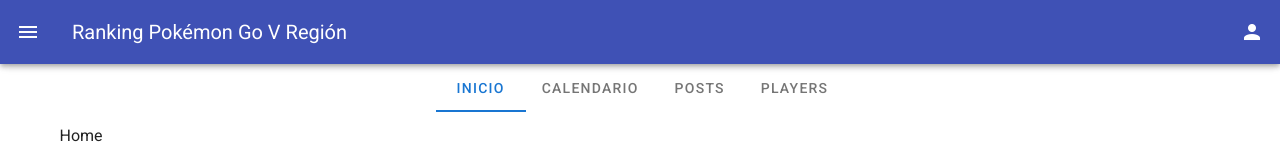
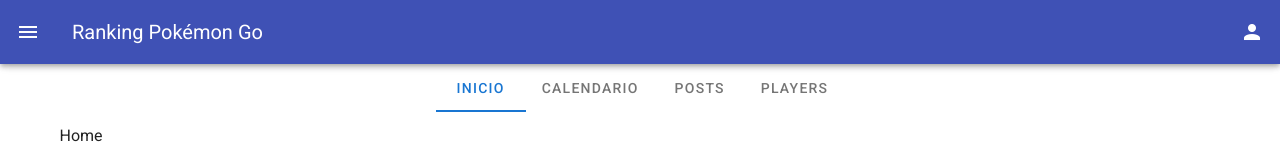
Before and after one commit to Razor7w/Rankpgta, a Vue app: page / in a window 1280 px wide. Shown: the top 160 px of the page. Built offline with nearby package versions, Linux system fonts and the light colour scheme.

Commit message:
Feat: - Se agrega nuevo archivo de lenguaje - Se deja por defecto lenguaje en español

```diff
--- a/src/i18n.js
+++ b/src/i18n.js
@@ -17,7 +17,7 @@ function loadLocaleMessages () {
 }
 
 export default new VueI18n({
-  locale: process.env.VUE_APP_I18N_LOCALE || 'en',
-  fallbackLocale: process.env.VUE_APP_I18N_FALLBACK_LOCALE || 'en',
+  locale:  'es',
+  fallbackLocale: 'es',
   messages: loadLocaleMessages()
 })
--- /dev/null
+++ b/src/locales/en.json
@@ -0,0 +1,4 @@
+{
+    "app_name": "Ranking Pokémon Go ING",
+    "message": "hello i18n !!"
+  }
--- a/src/locales/es.json
+++ b/src/locales/es.json
@@ -1,4 +1,4 @@
 {
-  "app_name": "Ranking Pokémon Go V Región",
+  "app_name": "Ranking Pokémon Go",
   "message": "hello i18n !!"
 }
```
